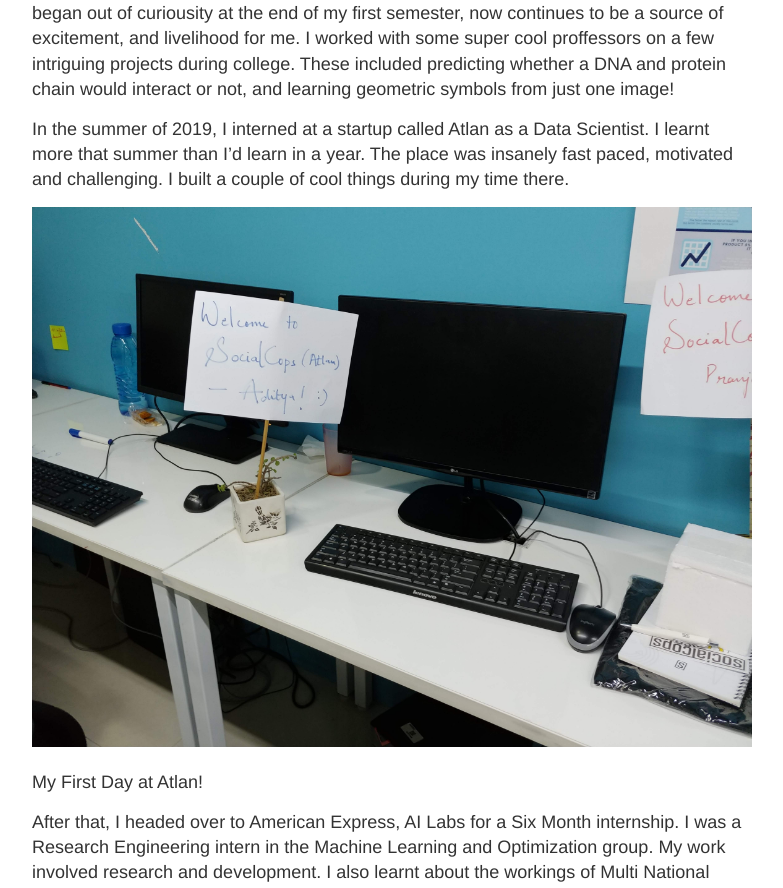
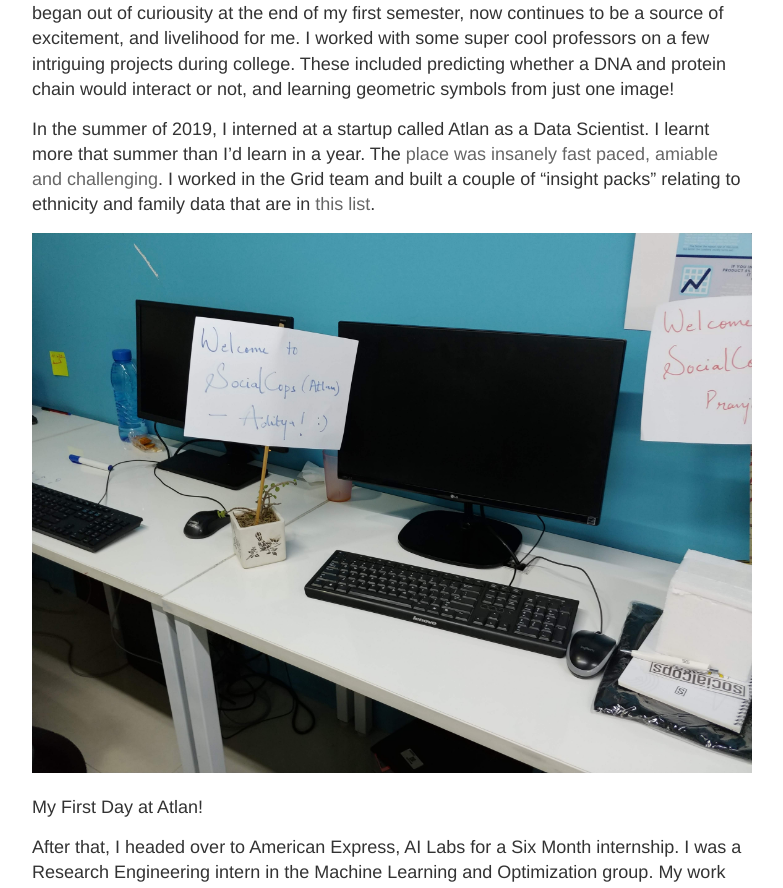
Before and after one commit to adityalahiri/adityalahiri.github.io, a Jekyll site: the page built from about.md, in a window 1280 px wide and 1400 px high, scrolled down 405 px. Shown: the part 282-1170 px from the top of the window, without its empty margins (248-1031 px from the left). Built offline with Jekyll 4.4.1, drawn with Linux system fonts in a browser that asks for light colours; some of the changed text lies outside the part shown.

Commit message:
Update about.md

```diff
--- a/about.md
+++ b/about.md
@@ -16,23 +16,37 @@
 
 
 
-During my time at BITS, I got started with Machine Learning and Data Science. What began out of curiousity at the end of my first semester, now continues to be a source of excitement, and livelihood for me. I worked with some super cool proffessors on a few intriguing projects during college. These included predicting whether a DNA and protein chain would interact or not, and learning geometric symbols from just one image!
+During my time at BITS, I got started with Machine Learning and Data Science. What began out of curiousity at the end of my first semester, now continues to be a source of excitement, and livelihood for me. I worked with some super cool professors on a few intriguing projects during college. These included predicting whether a DNA and protein chain would interact or not, and learning geometric symbols from just one image!
 
-In the summer of 2019, I interned at a startup called Atlan as a Data Scientist. I learnt more that summer than I'd learn in a year. The place was insanely fast paced, motivated and challenging. I built a couple of cool things during my time there.
+In the summer of 2019, I interned at a startup called Atlan as a Data Scientist. I learnt more that summer than I'd learn in a year. The [place was insanely fast paced, amiable and challenging](https://blog.atlan.com/team/what-culture-feels-like/). I worked in the Grid team and built a couple of "insight packs" relating to ethnicity and family data that are in [this list](https://grid.atlan.com/search/Global).
 
 
 ![Atlan](/images/atlan.jpg)
 
 > My First Day at Atlan!
 
-After that, I headed over to American Express, AI Labs for a Six Month internship. I was a Research Engineering intern in the Machine Learning and Optimization group. My work involved research and development. I also learnt about the workings of Multi National Organisations and the different challenges that work on such a scale presents.
+After that, I headed over to American Express, AI Labs for a Six Month internship. I was a Research Engineering intern in the Machine Learning and Optimization group. My work involved research and development on the ubiquitous Machine Learning algorithm, XGBoost. I also learnt about the workings of Multi National Organisations and the different challenges that work on such a scale presents.
 
 ![AXP](/images/amex.jpg)
 
 > My Amex workplace!
 
+
 Besides all this, I have had a few big moments in my life.
 
-One was when I invited the co-founder of Stack Overflow, Mr. Joel Spolsky to my college tech fest Quark, in my freshman year. It was surreal to host and meet him and ask him my questions personally.
+One was when [my talk on Machine Learning for imbalanced datasets](https://pydata.org/nyc2019/schedule/presentation/7/dealing-with-imbalanced-classes-in-machine-learning/) got accepted at PyData New York City in November of 2019. I made my first trip outside India to attend and speak at PyData. It was the experience of a lifetime for me.
 
-The other was when my talk on Machine Learning for imbalanced datasets got accepted at PyData New York City in November of 2019. I made my first trip outside India to attend and speak at PyData. It was the experience of a lifetime for me.
+![NYC](/images/pydata.jpg)
+
+> At Times Square, New York!
+
+The other was when I invited the co-founder of Stack Overflow, Mr. Joel Spolsky to my college tech fest Quark, in my freshman year. It was surreal to host and meet him and ask him my questions personally.
+
+![Stack](/images/joel.jpg)
+
+> Me with Joel Spolsky and his Chief Of Staff, Mihir Pathak!
+
+
+I like to read A LOT. Hence, the books section on top of this page.
+I also workout, run, and learn boxing.
+If you are in, then I am always up for a cold beer or a strong espresso :smiles:
```
